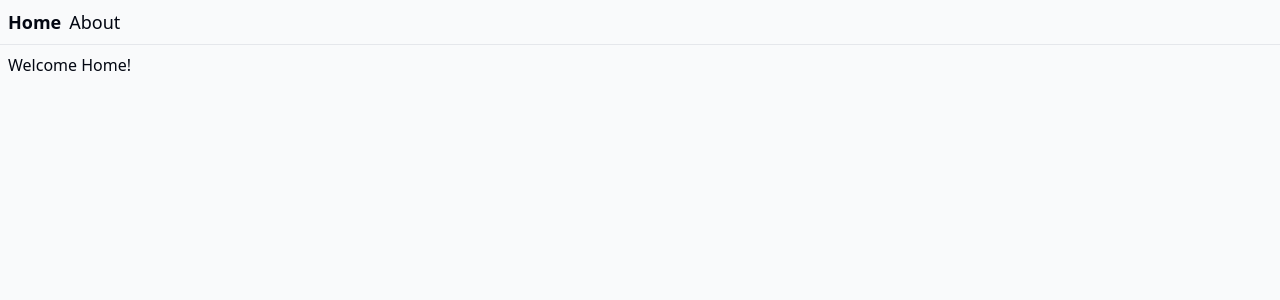
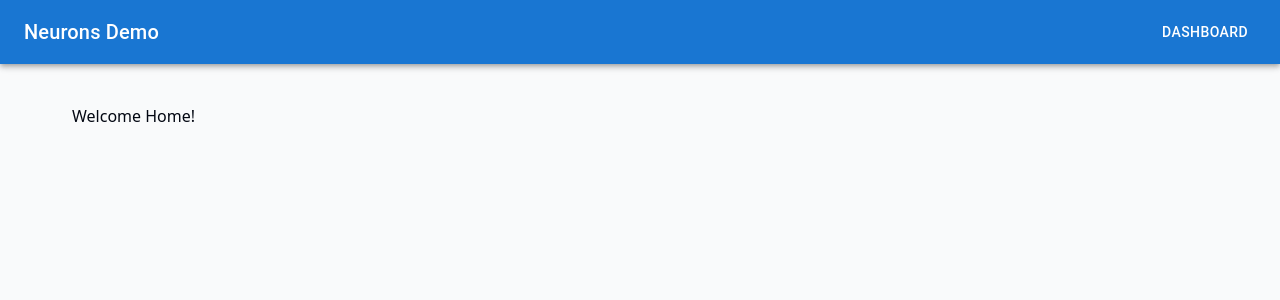
Before and after one commit to arnfaldur/neurons-demo, a React (Vite) app in the folder frontend/app/: page / in a window 1280 px wide. Shown: the top 300 px of the page. Built offline with nearby package versions, Linux system fonts and the light colour scheme.

Commit message:
added dashboard page

```diff
--- a/frontend/app/src/routes/__root.tsx
+++ b/frontend/app/src/routes/__root.tsx
@@ -1,5 +1,6 @@
 import { Link, Outlet, createRootRoute } from '@tanstack/react-router'
 import { TanStackRouterDevtools } from '@tanstack/router-devtools'
+import { AppBar, Toolbar, Typography, Button, Container, Box } from '@mui/material'
 
 export const Route = createRootRoute({
   component: RootComponent,
@@ -8,27 +9,25 @@ export const Route = createRootRoute({
 function RootComponent() {
   return (
     <>
-      <div className="p-2 flex gap-2 text-lg">
-        <Link
-          to="/"
-          activeProps={{
-            className: 'font-bold',
-          }}
-          activeOptions={{ exact: true }}
-        >
-          Home
-        </Link>{' '}
-        <Link
-          to="/about"
-          activeProps={{
-            className: 'font-bold',
-          }}
-        >
-          About
-        </Link>
-      </div>
-      <hr />
-      <Outlet />
+      <AppBar position="static">
+        <Toolbar>
+          <Typography variant="h6" sx={{ flexGrow: 1 }}>
+            Neurons Demo
+          </Typography>
+          <Button
+            color="inherit"
+            component={Link}
+            to="/dashboard"
+          >
+            Dashboard
+          </Button>
+        </Toolbar>
+      </AppBar>
+      <Container>
+        <Box sx={{ mt: 4 }}>
+          <Outlet />
+        </Box>
+      </Container>
       <TanStackRouterDevtools position="bottom-right" />
     </>
   )
```
Also changed, not shown: frontend/app/src/routes/dashboard/index.tsx (added, +16 -0 lines).
